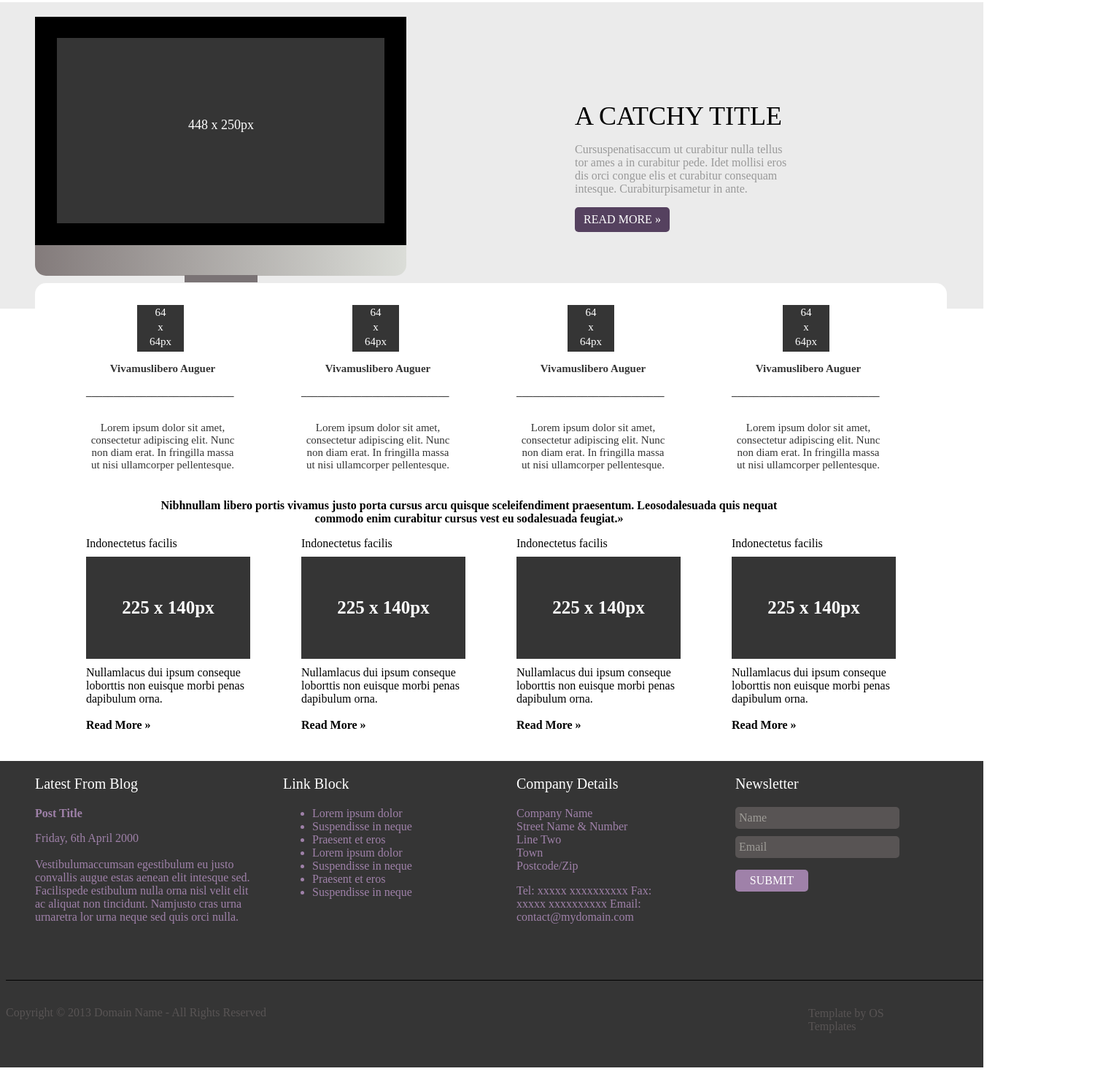
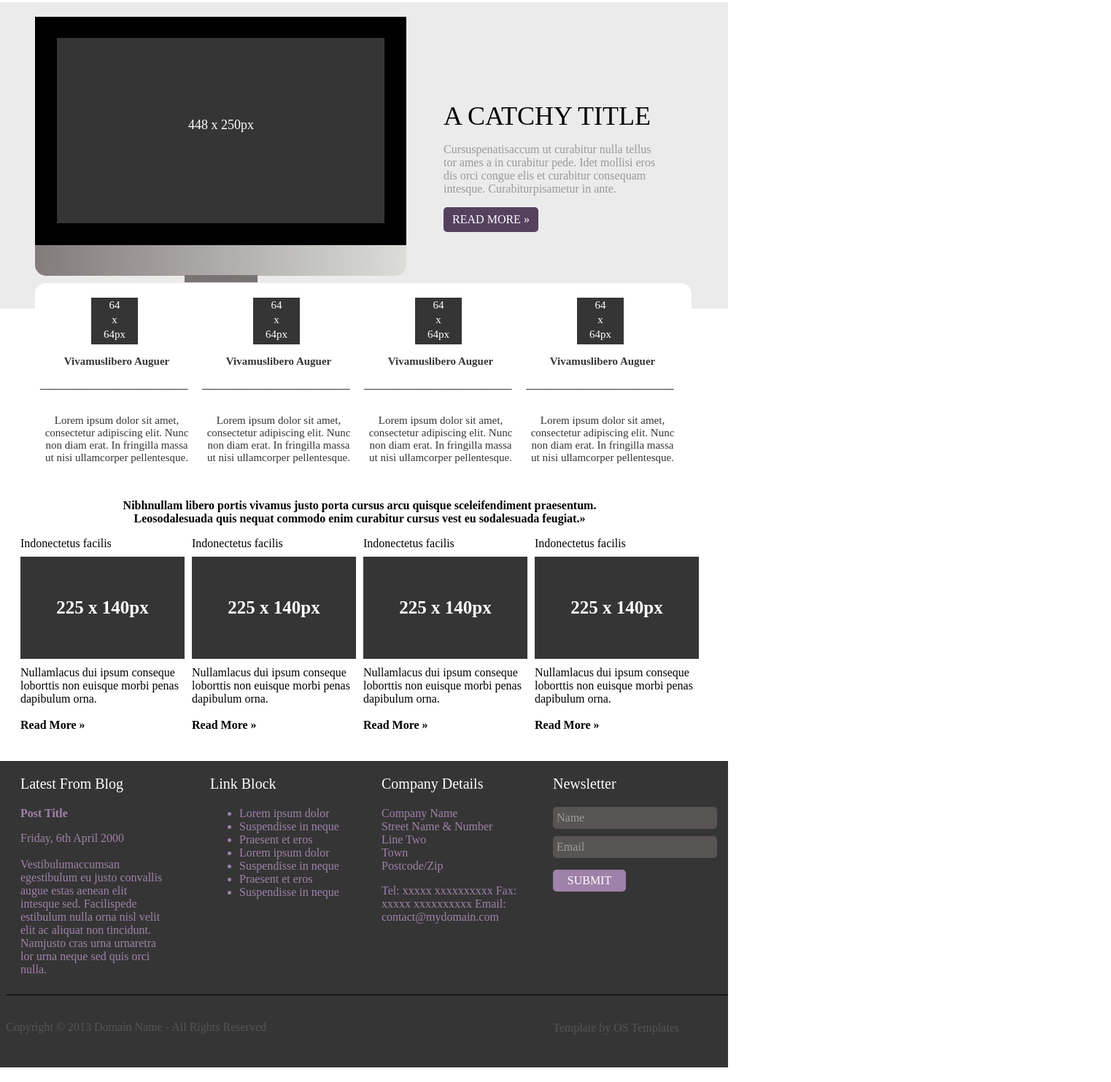
Before and after one commit to natashasmelik/smelik-zachet-p3370, a plain HTML site: page index.html in a window 1280 px wide. Shown: the part 131-1614 px from the top of the page at 73% size, 1523 px wide, since content can reach past the window. Drawn offline with Linux system fonts and the light colour scheme.

Commit message:
👔🔑NEW UPDATE

```diff
--- a/style.css
+++ b/style.css
@@ -2,6 +2,7 @@ section#topbar{
    height: 30px;
    background-color:#55415f;
    margin:-10px;
+  width:1000px;
 }
 section#header{
    height: 130px;
@@ -19,13 +20,13 @@ section#nav{
    height: 130px;
    width: 660px;
    margin-top: -140px;
-  margin-left:855px;
+  margin-left:525px;
   font-size:12px;
 }
 
 section#slider{
    height: 420px;
-  width: 1350px;
+  width: 1000px;
    background-color:#ebebeb;
    margin-top: -30px;
     margin-left: -10px;
@@ -69,21 +70,21 @@ section#base{
 section#mtext{
   color:black;
   margin-top: -285px;
-  margin-left: 780px;
+  margin-left: 600px;
   font-size:36px;
 }
 
 section#text{
   color:#999999;
   margin-top: -20px;
-  margin-left: 780px;
+  margin-left: 600px;
   font-size:16px;
   width: 300px;
 }
 section#button{
   background-color:#55415f;
   margin-top: 0px;
-  margin-left: 780px;
+  margin-left: 600px;
   font-size:16px;
   width: 130px;
   height:34px;
@@ -93,7 +94,7 @@ section#button{
 }
 
 section#services{
-  width: 1250px;
+  width: 900px;
   border-radius: 15px 15px 0 0;
   height: 420px;
   background: white;
@@ -104,32 +105,34 @@ section#services{
 section#textnib{
   color:black;
   margin-top: -140px;
-  margin-left: 210px;
+  margin-left: 160px;
   font-size:16px;
-  width: 850px;
+  width: 650px;
 }
 
 section#services1{
-  width: 1250px;
+  width: 1000px;
   height: 150px;
   background: white;
   margin-top: 7px;
-  margin-left: 40px;
+  margin-left: 10px;
 }
 section#fff{
-  width: 1250px;
+  width: 1000px;
   height: 20px;
-  margin-left: 40px;
+  margin-left: 20px;
+
 }
 section#ffff{
-  width: 1250px;
+  width: 1000px;
   height: 100px;
-  margin-left: 40px;
+  margin-left: 20px;
+
 
 }
 section#footer{
    height: 420px;
-  width: 1350px;
+  width: 1000px;
    background-color:#353535;
    margin-top: 30px;
     margin-left: -10px;
@@ -137,11 +140,11 @@ section#footer{
 
 section#latest{
    height: 420px;
-  width: 300px;
+  width: 200px;
   color:white;
   font-size:20px;
    margin-top: -420px;
-  margin-left: 40px;
+  margin-left: 20px;
 }
 section#linkblock{
    height: 420px;
@@ -149,7 +152,7 @@ section#linkblock{
     color:white;
   font-size:20px;
    margin-top: -440px;
-  margin-left: 380px;
+  margin-left: 280px;
 }
 section#company{
    height: 420px;
@@ -157,7 +160,7 @@ section#company{
     color:white;
   font-size:20px;
    margin-top: -440px;
-  margin-left: 700px;
+  margin-left: 515px;
 }
 section#news{
    height: 420px;
@@ -165,7 +168,7 @@ section#news{
     color:white;
   font-size:20px;
    margin-top: -440px;
-  margin-left: 1000px;
+  margin-left: 750px;
 }
 section#submit{
   background-color:#9f81a9;
@@ -179,21 +182,21 @@ section#submit{
 section#line{
   background-color:black;
   height:1px;
-  width:1340px;
-  margin-top: -140px;
+  width:990px;
+  margin-top: -120px;
   color:#585454;
 }
 section#line1{
   margin-top: 0px;
   color:#585454;
-  margin-left: 1100px;
+  margin-left: 750px;
 }
 
 
 
 section#topbar> div{
   float: right;
-  margin-right: 30px;
+  margin-right: 10px;
   margin-top: -8px;
   color: white;
 }
@@ -211,8 +214,8 @@ section#services> div{
   width: 210px;
   height:243px;
 
-  margin:15px;
-  margin-left:70px;
+  margin:5px;
+  margin-left:7px;
   float:left ;
   color:#353535;
   font-size:15px;
@@ -236,22 +239,21 @@ section#services1> div{
   font-size:25px;
   background-color:#353535;
   margin-top:0px;
-  margin-left:70px;
+  margin-left:10px;
   line-height:90px;
   float:left;
 }
 section#fff> div {
-  width: 225px;
+  width: 235px;
   height: 20px;
-
-  margin-left: 70px;
+  margin-left: 0px;
   float:left;
   font-size:16px;
 }
 section#ffff >div{
-  width: 225px;
+  width: 235px;
   height: 100px;
-  margin-left: 70px;
+  margin-left: 0px;
   float:left;
 }
 section#linkblock>div{
```
Also changed, not shown: index.html (+1 -0 lines).
